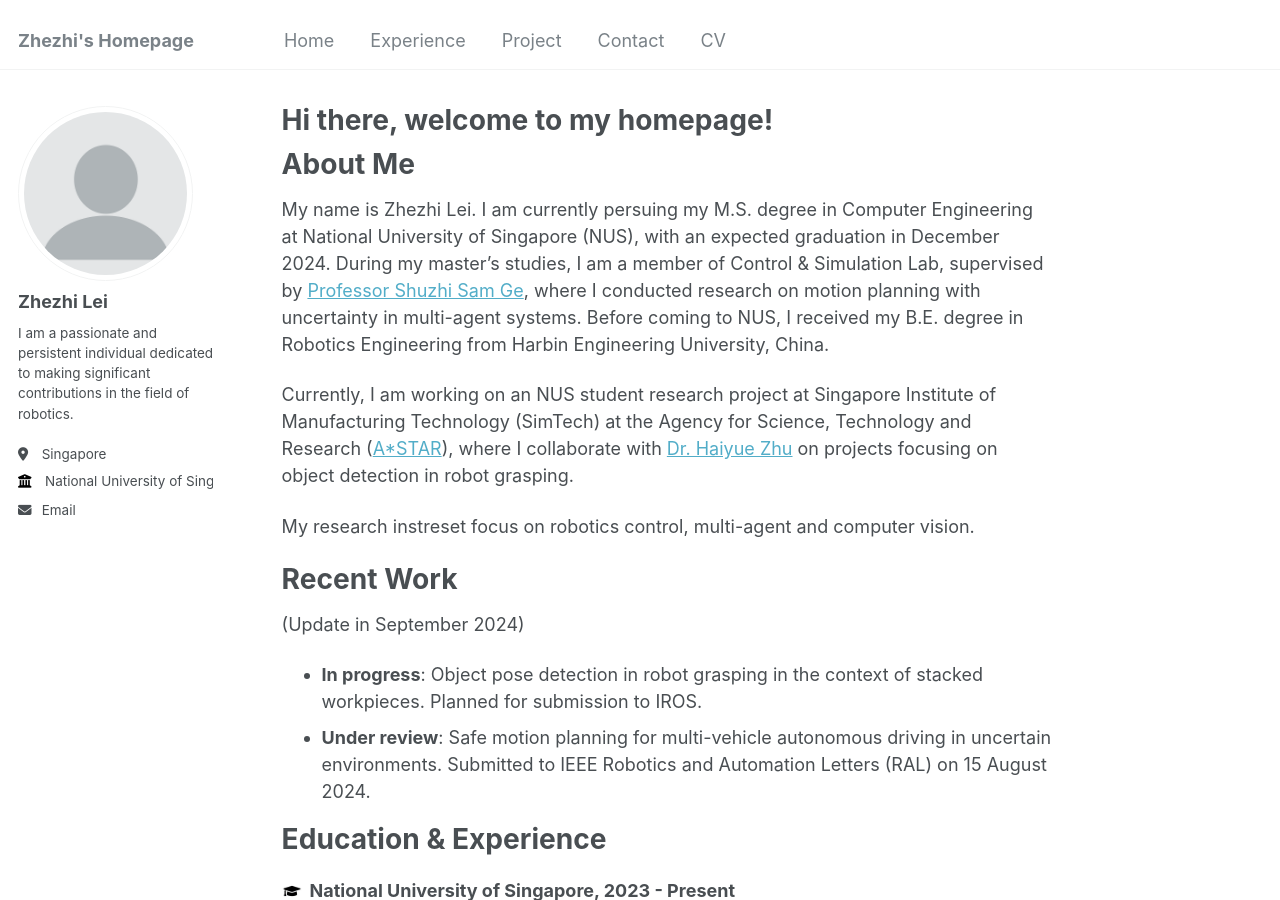
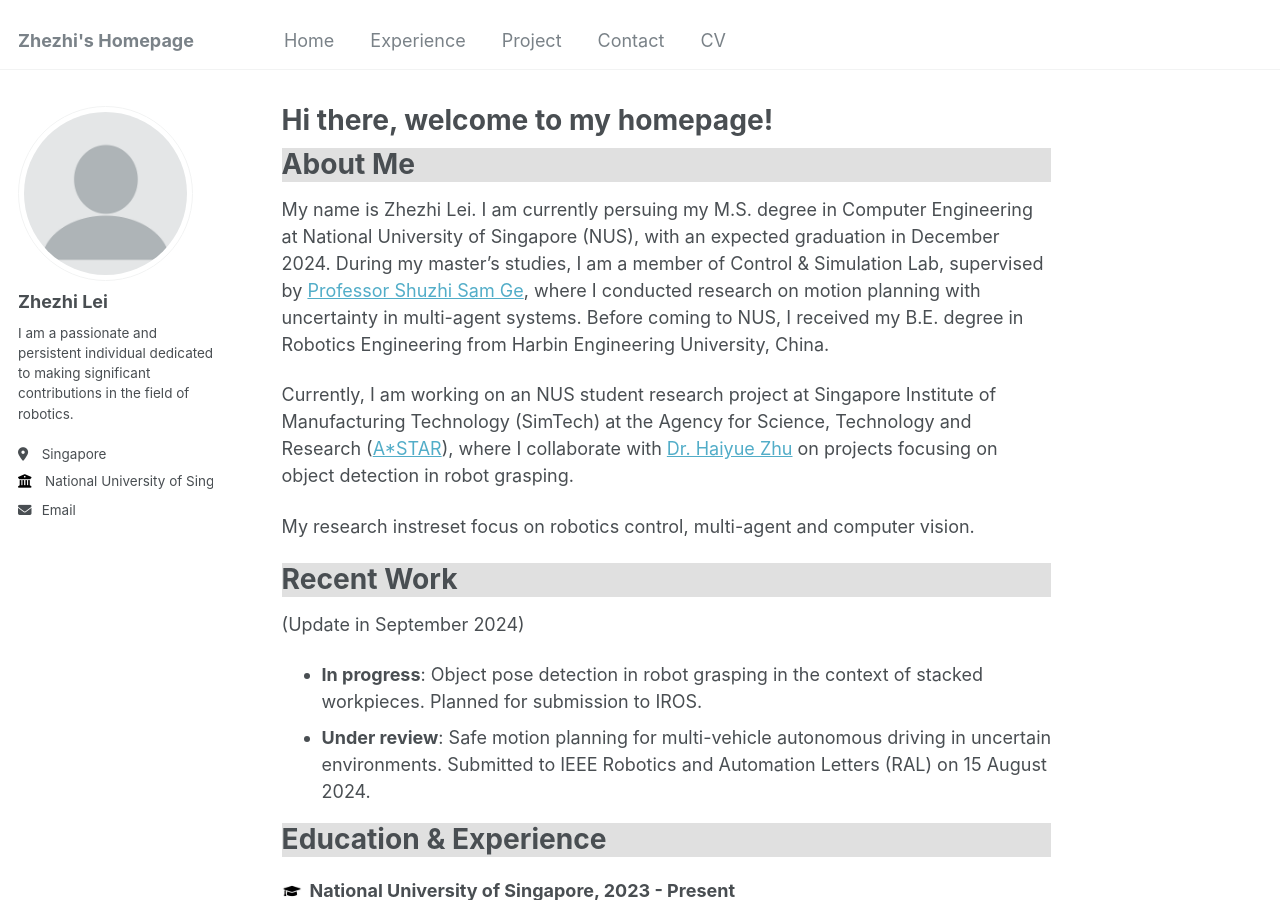
Before and after one commit to cell-core/cell-core.github.io, a Jekyll site: the page built from _pages/about.md, in a window 1280 px wide and 900 px high. Built offline with Jekyll 4.4.1, drawn with Linux system fonts in a browser that asks for light colours.

Commit message:
update title style

```diff
--- a/_pages/about.md
+++ b/_pages/about.md
@@ -6,19 +6,21 @@ redirect_from:
   - /about/
   - /about.html
 ---
-# <a id="Home"></a> About Me
+<h1 style="background-color: #e0e0e0;"><a id="Home"></a> About Me</h1>
+
 My name is Zhezhi Lei. I am currently persuing my M.S. degree in Computer Engineering at National University of Singapore (NUS), with an expected graduation in December 2024. During my master's studies, I am a member of Control & Simulation Lab, supervised by [Professor Shuzhi Sam Ge](https://cde.nus.edu.sg/ece/staff/ge-shuzhi-sam/), where I conducted research on motion planning with uncertainty in multi-agent systems. Before coming to NUS, I received my B.E. degree in Robotics Engineering from Harbin Engineering University, China.
 
 Currently, I am working on an NUS student research project at Singapore Institute of Manufacturing Technology (SimTech) at the Agency for Science, Technology and Research ([A*STAR](https://www.a-star.edu.sg/)), where I collaborate with [Dr. Haiyue Zhu](https://scholar.google.com/citations?hl=en&user=uO_R9wQAAAAJ) on projects focusing on object detection in robot grasping.
 
 My research instreset focus on robotics control, multi-agent and computer vision.
 
-# Recent Work
+<h1 style="background-color: #e0e0e0;">Recent Work </h1>
+
 (Update in September 2024)
 - **In progress**: Object pose detection in robot grasping in the context of stacked workpieces. Planned for submission to IROS.
 - **Under review**: Safe motion planning for multi-vehicle autonomous driving in uncertain environments. Submitted to IEEE Robotics and Automation Letters (RAL) on 15 August 2024.
 
-# <a id="Experience"></a> Education & Experience
+<h1 style="background-color: #e0e0e0;"><a id="Experience"></a> Education & Experience</h1>
 
 <head>
     <style>
@@ -179,7 +181,8 @@ My research instreset focus on robotics control, multi-agent and computer vision
 
 
 
-# <a id="Project"></a> Highlighted Projects
+<h1 style="background-color: #e0e0e0;"> <a id="Project"></a> Highlighted Projects</h1>
+
 <head>
     <style>
       .project {
@@ -234,7 +237,8 @@ My research instreset focus on robotics control, multi-agent and computer vision
   <img src="/images/20thRobocon/20thRobocon.png">
 </div>
 
-# More Projects
+<h1 style="background-color: #e0e0e0;"> More Projects</h1>
+
 <div class="project">
   <p><strong>Robot grasping in complex environment</strong></p>
   <div class="logo-container">
```
